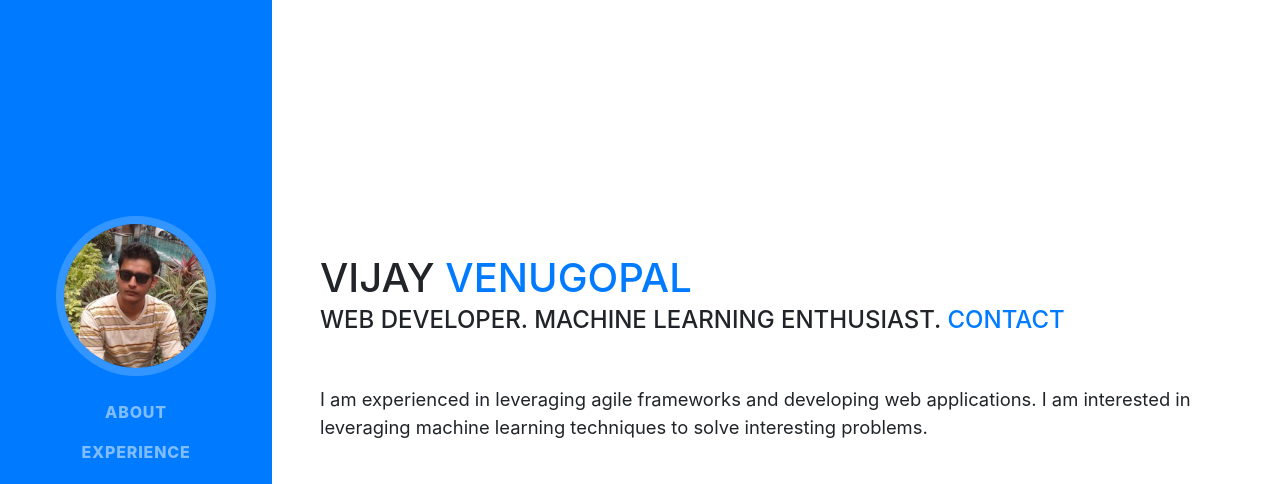
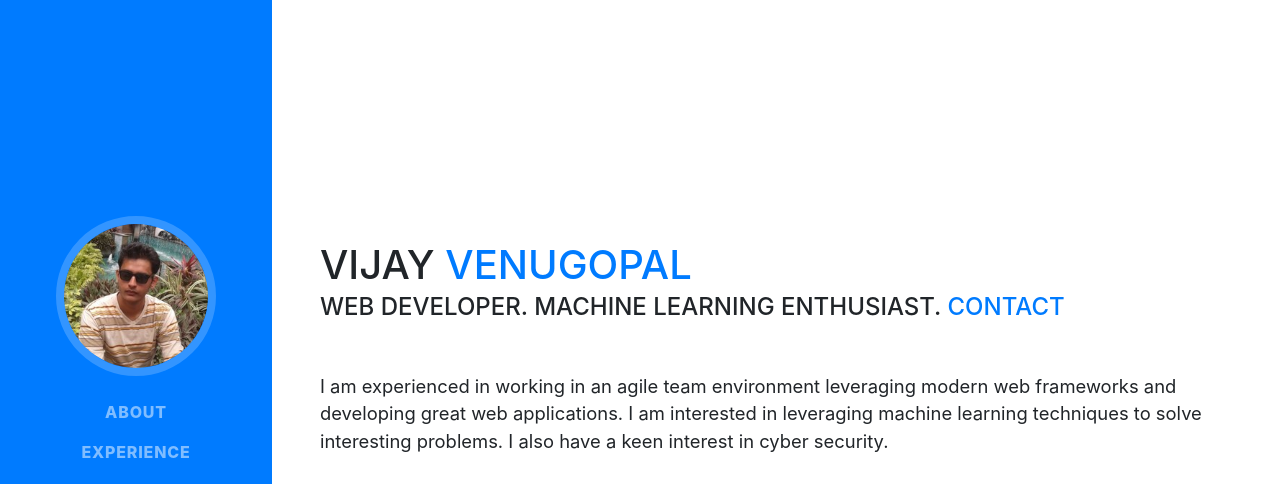
Before and after one commit to nambiarvijay/nambiarvijay.github.io, a website with bundled scripts: page index.html in a window 1280 px wide. Shown: the top 484 px of the page. Built offline with nearby package versions, Linux system fonts and the light colour scheme; a web font is replaced by a local one.

Commit message:
Modified header

```diff
--- a/index.html
+++ b/index.html
@@ -69,7 +69,7 @@
           <div class="subheading mb-5">Web Developer. Machine Learning Enthusiast.
             <a href="mailto:nambiarvijay1993@gmail.com"> Contact</a>
           </div>
-          <p class="lead mb-5">I am experienced in leveraging agile frameworks and developing web applications. I am interested in leveraging machine learning techniques to solve interesting problems.</p>
+          <p class="lead mb-5">I am experienced in working in an agile team environment leveraging modern web frameworks and developing great web applications. I am interested in leveraging machine learning techniques to solve interesting problems. I also have a keen interest in cyber security.</p>
           <div class="social-icons">
             <a href="https://www.linkedin.com/in/nambiarvijay93/">
               <i class="fab fa-linkedin-in"></i>
@@ -227,15 +227,6 @@
       </section>
 
       <hr class="m-0">
-
-      <!-- <section class="resume-section p-3 p-lg-5 d-flex flex-column" id="interests">
-        <div class="my-auto">
-          <h2 class="mb-5">Interests</h2>
-          <p>Apart from being a web developer, I enjoy most of my time being outdoors. In the winter, I am an avid skier and novice ice climber. During the warmer months here in Colorado, I enjoy mountain biking, free climbing, and kayaking.</p>
-          <p class="mb-0">When forced indoors, I follow a number of sci-fi and fantasy genre movies and television shows, I am an aspiring chef, and I spend a large amount of my free time exploring the latest technology advancements in the front-end web development world.</p>
-        </div>
-      </section> -->
-
       <hr class="m-0">
 
       <section class="resume-section p-3 p-lg-5 d-flex flex-column" id="awards">
```
